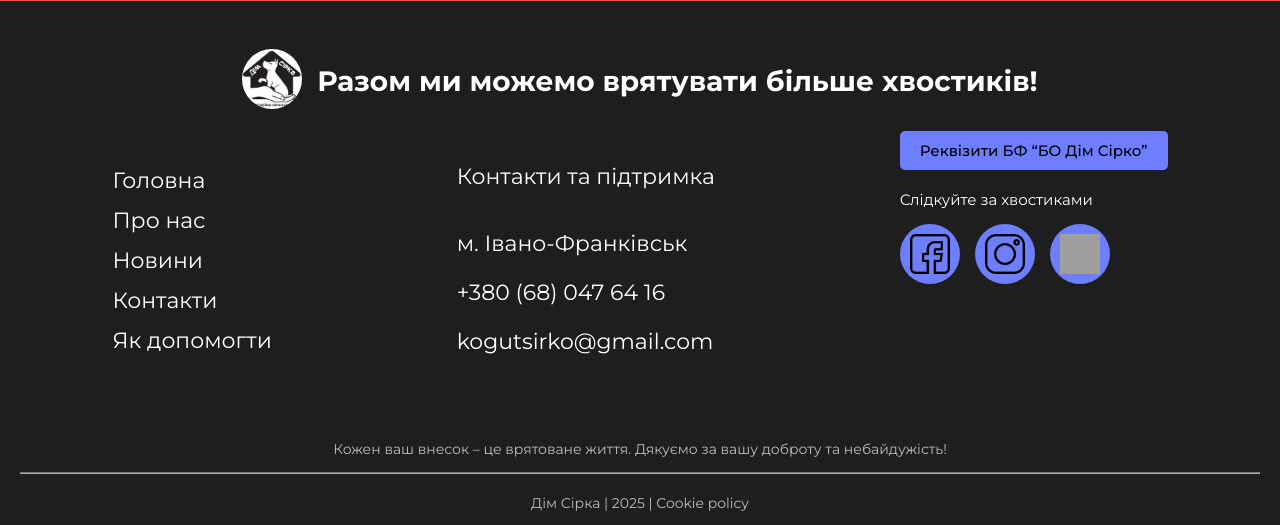
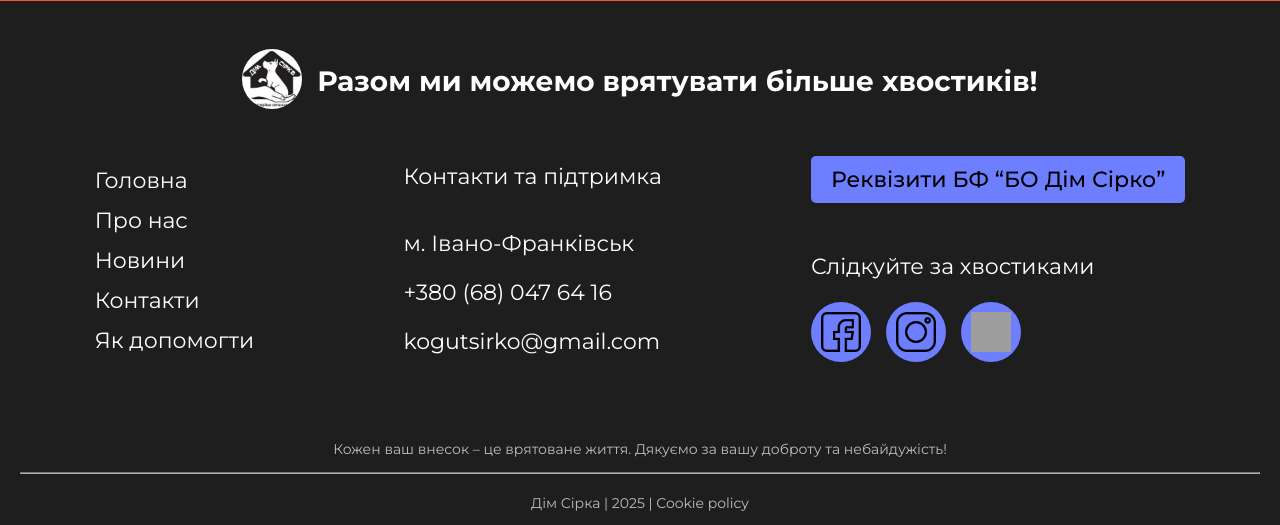
Before and after one commit to samokishchukvira/diplom.github.io, a PHP site: page /news.html in a window 1280 px wide. Shown: the part 801-1326 px from the top of the page. Run offline with PHP 8.4, Linux system fonts and the light colour scheme; some libraries are stand-ins or nearby versions; some web fonts are replaced; grey boxes are pictures that could not be loaded.

Commit message:
Update news.css

```diff
--- a/styles/news.css
+++ b/styles/news.css
@@ -409,6 +409,9 @@
   .footer-contacts a{
     color: white;
   }
+  .footer-donate {
+   margin-top: 25px;
+ }
   .footer-donate .button {
     background-color: var(--light-blue-color);
     padding: 10px 20px;
@@ -559,6 +562,13 @@
 .description.eight p {
 margin-top: -50px;
 }
+  .footer-donate .button {
+    font-size: 22px;
+  }
+  .footer-socials p {
+    margin-top: 60px;
+    font-size: 22px;
+  }
 }
 @media (min-width: 620px) {
   .dog-photo img {
```
